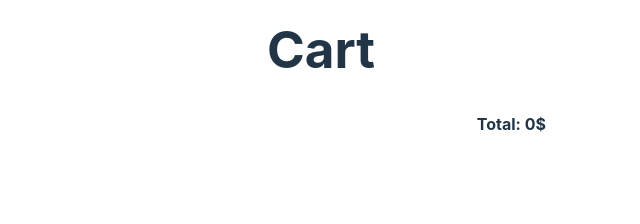
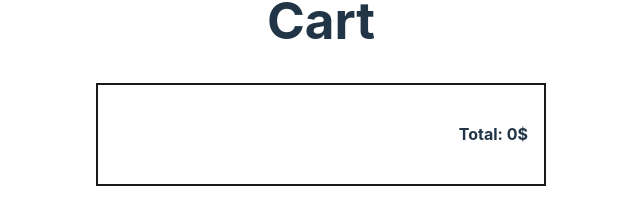
Before and after one commit to mrowkaadrian/shopping-page-svelte, a Svelte app in the folder my-app/: page / in a window 1280 px wide. Shown: the part 480-704 px from the top of the page, without its empty margins (319-959 px from the left). Built offline with nearby package versions, Linux system fonts and the light colour scheme.

Commit message:
Avoided mutating 'products' array by removing quantity from the objects and adding it exclusively when moving object to card.

```diff
--- a/my-app/src/App.svelte
+++ b/my-app/src/App.svelte
@@ -1,14 +1,19 @@
 <script>
+
     let guid = 1;
     let cart = [];
-    let products = [
-        {id: guid++, name: "Apple", image: "assets/apple.jpg", price: 1, quantity: 1},
-        {id: guid++, name: "Banana", image: "assets/banana.jpg", price: 2, quantity: 1},
-        {id: guid++, name: "Orange", image: "assets/orange.jpg", price: 3, quantity: 1}
+    const products = [
+        {id: guid++, name: "Apple", image: "assets/apple.jpg", price: 1},
+        {id: guid++, name: "Banana", image: "assets/banana.jpg", price: 2},
+        {id: guid++, name: "Orange", image: "assets/orange.jpg", price: 3}
     ];
     $: total_price = cart.reduce((sum, item) => sum + item.price * item.quantity, 0)
 
     const addToCart = (product) => {
+        let cartProduct = {
+            ...product,
+            quantity: 1
+        }
         for (let item of cart) {
             if (item.id === product.id) {
                 item.quantity++;
@@ -16,8 +21,30 @@
                 return
             }
         }
-        cart = [...cart, product]
+        cart = [...cart, cartProduct]
     }
+
+    const incrementAmount = (product) => {
+        addToCart(product);
+    }
+
+    const decrementAmount = (product) => {
+        for (let item of cart) {
+            if (item.id === product.id) {
+                if (--item.quantity === 0)
+                    removeItemFromCart(product)
+                cart = cart;
+                console.log(products);
+                return;
+            }
+        }
+        console.log(products);
+    }
+
+    const removeItemFromCart = (product) => {
+        cart = cart.filter(item => item.id !== product.id);
+    }
+
 </script>
 
 <main>
@@ -38,7 +65,11 @@
         {#each cart as item}
             <div class="cart-item">
                 <img width="20" src="{item.image}" />
-                <p>{item.quantity}</p>
+                <div>
+                    {item.quantity}
+                    <button on:click={() => decrementAmount(item)}>-</button>
+                    <button on:click={() => incrementAmount(item)}>+</button>
+                </div>
                 <p>{item.price * item.quantity}$</p>
             </div>
         {/each}
@@ -54,6 +85,11 @@
         grid-template-columns: 1fr 1fr 1fr;
     }
 
+    .cart-list {
+        border: 2px solid #1a1a1a;
+        padding: 1em;
+    }
+
     .cart-total {
         text-align: right;
     }
```
